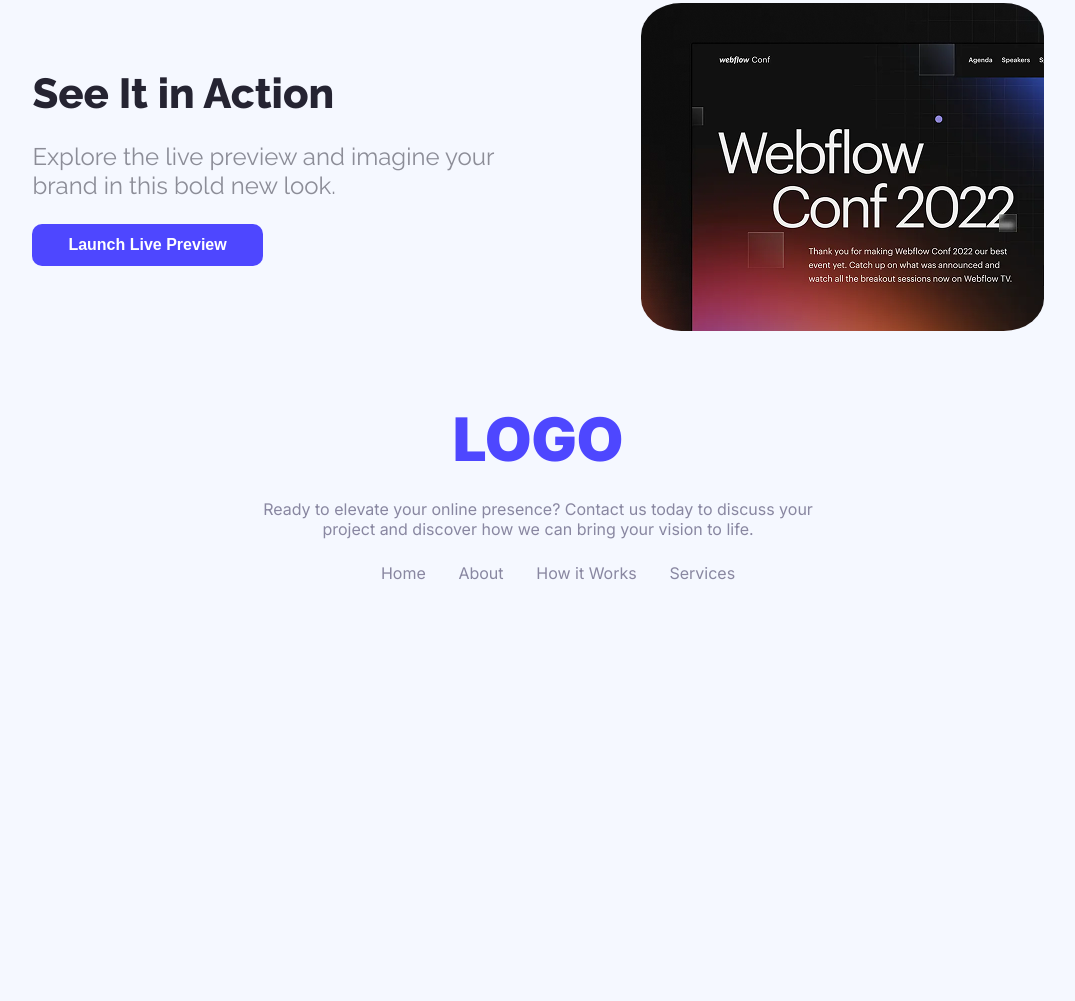
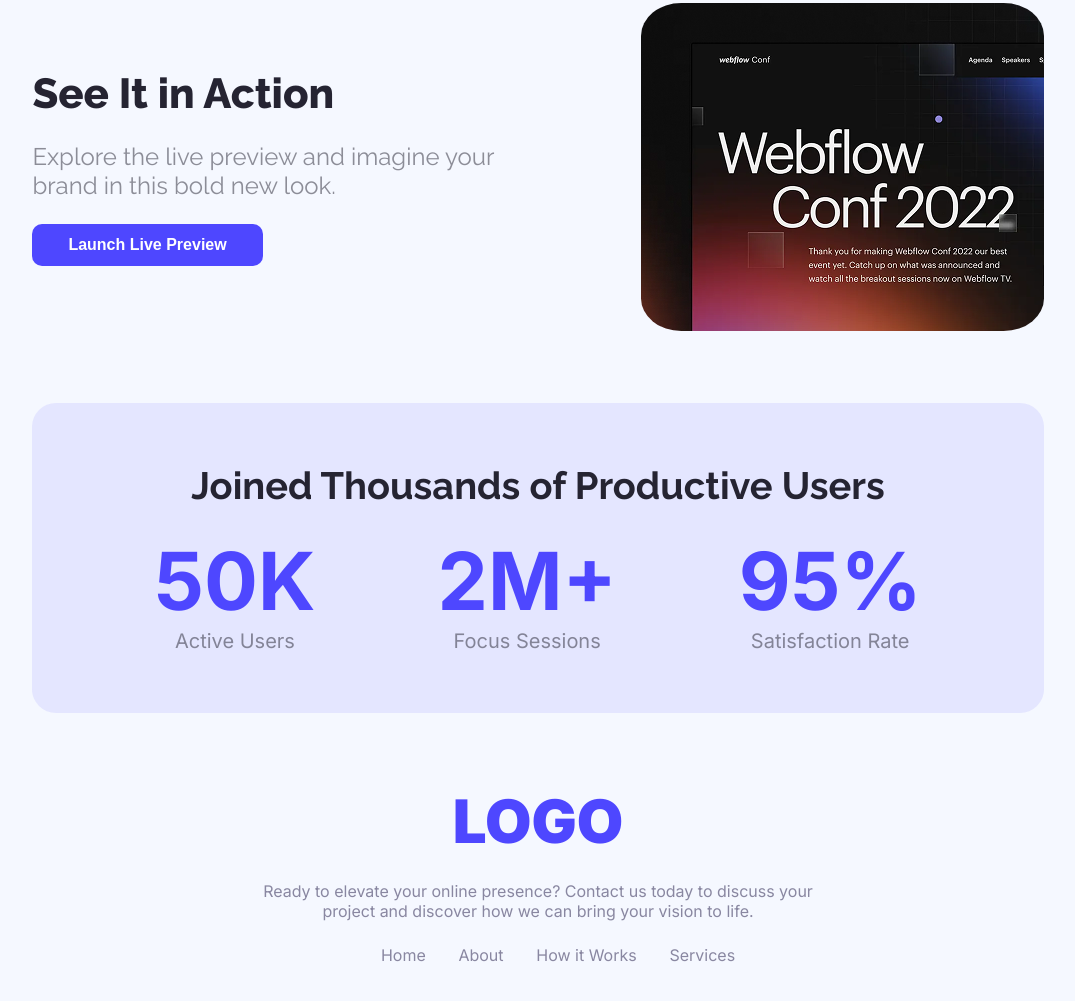
Before and after one commit to alifseazan/Module-6, a plain HTML site: page index.html in a window 1280 px wide. Shown: the part 576-1577 px from the top of the page, without its empty margins (102-1177 px from the left). Before the commit the page ends 1231 px from the top, so only its background shows below. Drawn offline with Linux system fonts and the light colour scheme.

Commit message:
Added Productive Users Section

```diff
--- a/Style/assignment-001.css
+++ b/Style/assignment-001.css
@@ -121,6 +121,49 @@
 
 /* Productive User Section */
 
+.pro {
+    background-color: hsla(242, 100%, 64%, 0.103);
+    margin-left: 10%;
+    margin-right: 10%;
+    border-radius: 24px;
+    padding-top: 60px;
+    padding-bottom: 60px;
+}
+
+.pro-h3 {
+    margin: auto;
+    font-size: 38px;
+    font-weight: bold;
+    text-align: center;
+    color: #252432;
+}
+
+.pro-stat {
+    display: flex;
+    justify-content: space-evenly;
+}
+
+.pro-stat-data {
+    margin-top: 24px;
+}
+
+.pro-stat-data-h1 {
+    margin: auto;
+    font-size: 80px;
+    font-weight: bold;
+    text-align: center;
+    color: #4E47FF;
+}
+
+.pro-stat-data-para {
+    margin: auto;
+    font-size: 20px;
+    font-weight: 400;
+    text-align: center;
+    color: #252432;
+    opacity: 50%
+}
+
 /* Review Section */
 
 /* Newsletter Section */
--- a/index.html
+++ b/index.html
@@ -65,6 +65,25 @@
          </section>
 
         <!-- Productive User Section Styles -->
+         <section class="pro">
+            <h3 class="pro-h3 raleway-normal">
+                Joined Thousands of Productive Users
+            </h3>
+            <div class="pro-stat inter-normal">
+                <div class="pro-stat-data">
+                    <h1 class="pro-stat-data-h1">50K</h1>
+                    <p class="pro-stat-data-para">Active Users</p>
+                </div>
+                <div class="pro-stat-data">
+                    <h1 class="pro-stat-data-h1">2M+</h1>
+                    <p class="pro-stat-data-para">Focus Sessions</p>
+                </div>
+                <div class="pro-stat-data">
+                    <h1 class="pro-stat-data-h1">95%</h1>
+                    <p class="pro-stat-data-para">Satisfaction Rate</p>
+                </div>
+            </div>
+         </section>
 
         <!-- Review Section Styles -->
 
```
